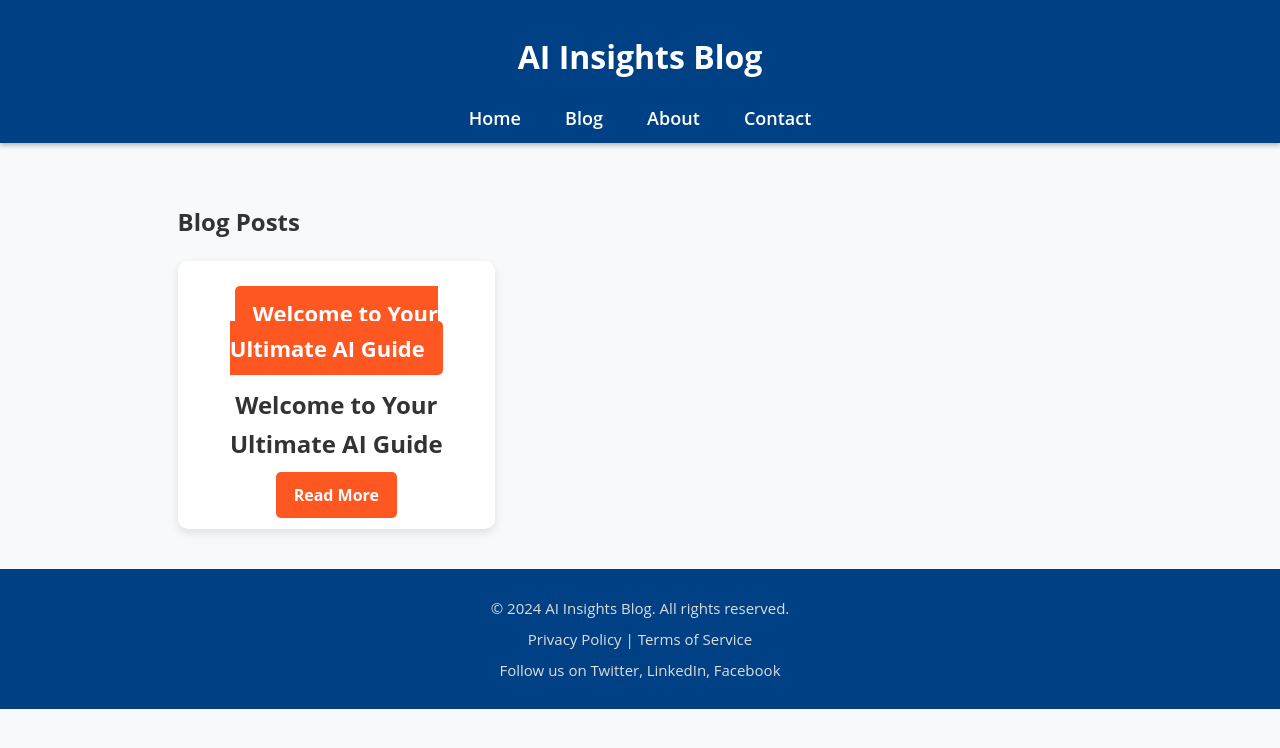
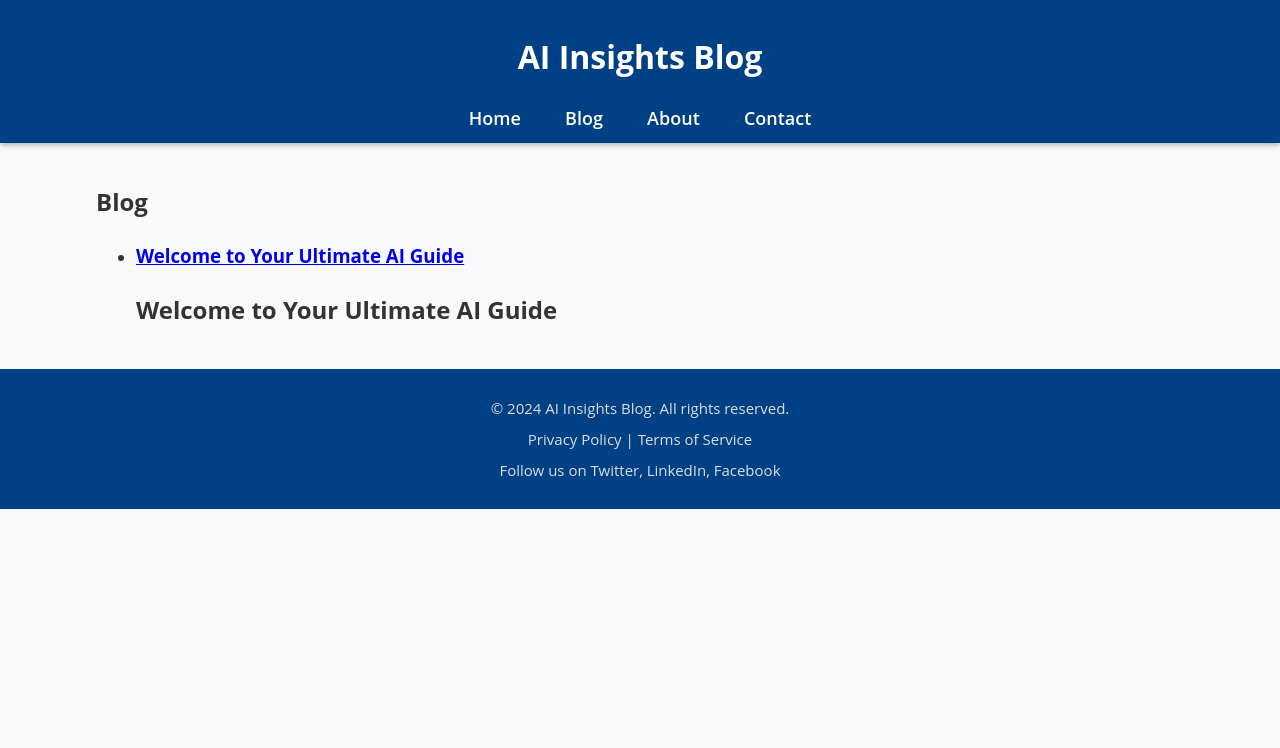
Before and after one commit to tomsonius/tomsonius.github.io, a Jekyll site: the page built from blog.html, in a window 1280 px wide. Shown: the top 748 px of the page. Built offline with Jekyll 4.4.1, drawn with Linux system fonts in a browser that asks for light colours.

Commit message:
Update blog.html

```diff
--- a/blog.html
+++ b/blog.html
@@ -1,19 +1,14 @@
 ---
-layout: default
-title: "Blog - AI Insights Blog"
+layout: page
+title: Blog
 ---
 
-<div class="container">
-    <section class="posts">
-        <h2>Blog Posts</h2>
-        <div class="post-grid">
-            {% for post in site.posts %}
-            <div class="post">
-                <h3><a href="{{ post.url }}">{{ post.title }}</a></h3>
-                <p>{{ post.excerpt }}</p>
-                <a href="{{ post.url }}">Read More</a>
-            </div>
-            {% endfor %}
-        </div>
-    </section>
-</div>
+<h2>Blog</h2>
+<ul>
+    {% for post in site.posts %}
+    <li>
+        <h3><a href="{{ post.url }}">{{ post.title }}</a></h3>
+        <p>{{ post.excerpt }}</p>
+    </li>
+    {% endfor %}
+</ul>
```
